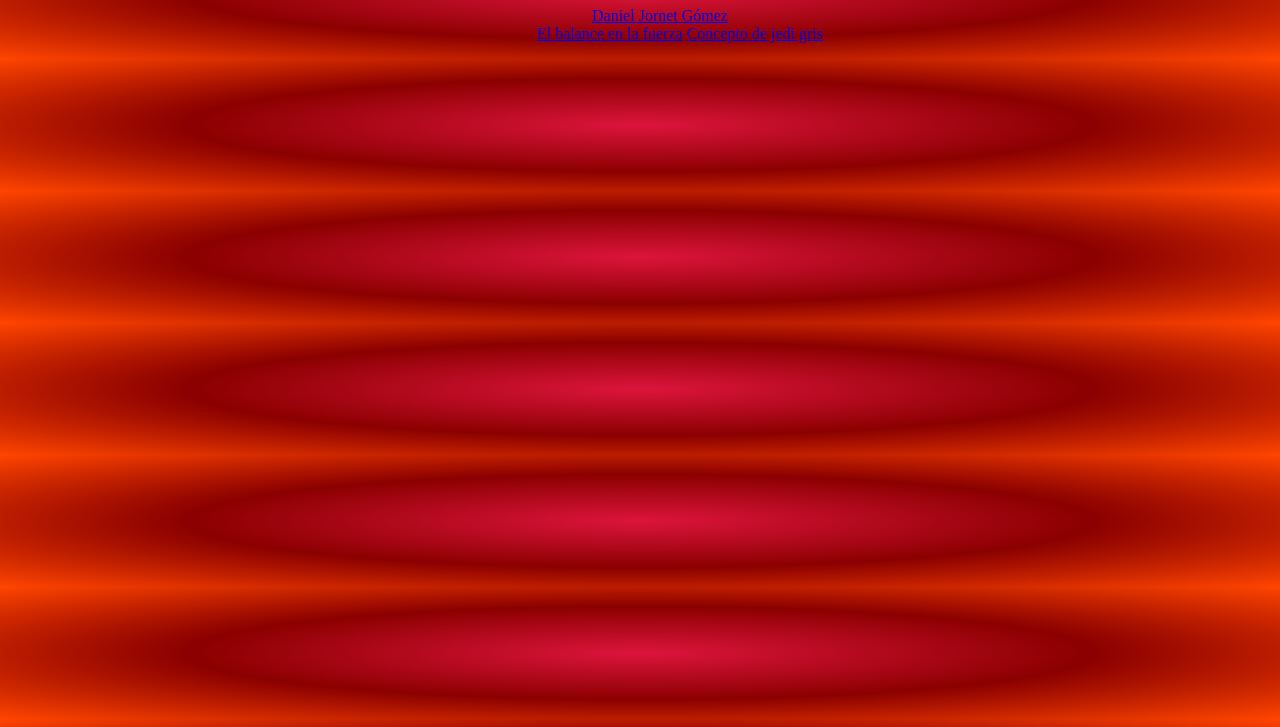
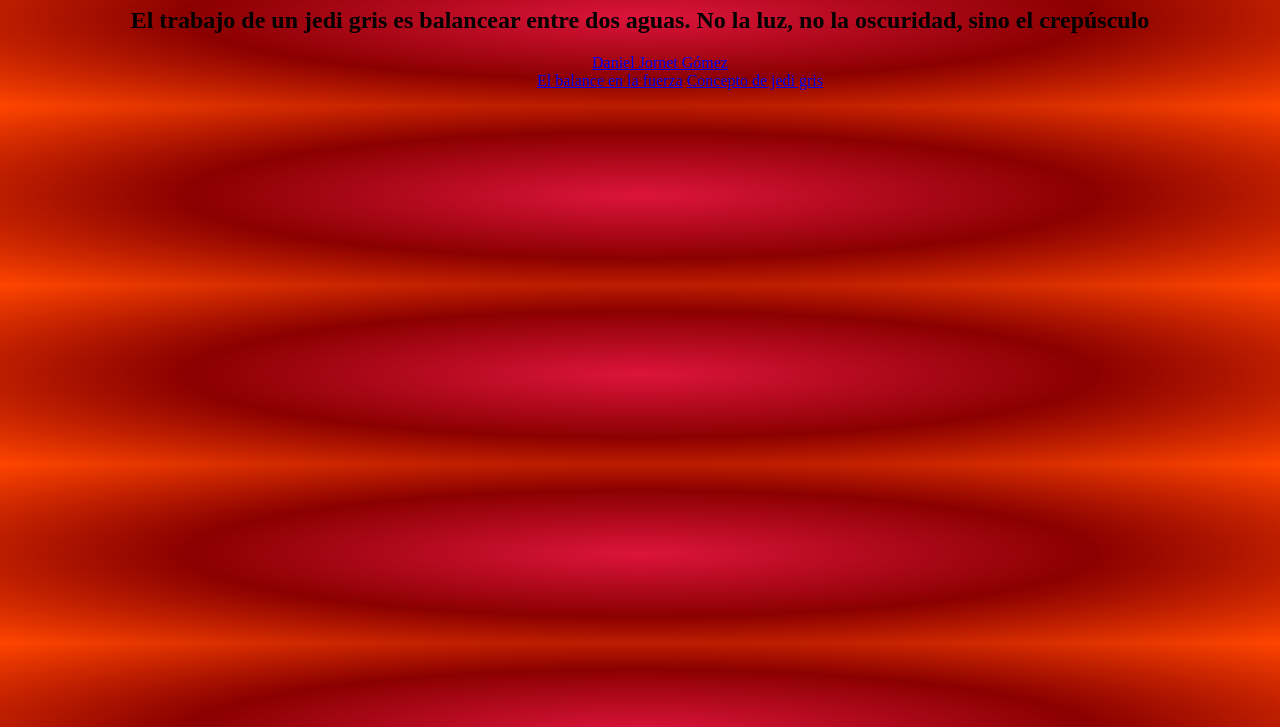
Before and after one commit to Draxler-GJ/intermodular07DJG, a plain HTML site: page index.html in a window 1280 px wide. Shown: the part 73-800 px from the top of the page. Drawn offline with Linux system fonts and the light colour scheme.

Commit message:
Canvis prova desplegament Vercel amb Actions

```diff
--- a/index.html
+++ b/index.html
@@ -8,6 +8,7 @@
 </head>
 <body>
     <h1>LLISTAT DEL GRUP FILA 02</h1>
+    <h2>El trabajo de un jedi gris es balancear entre dos aguas. No la luz, no la oscuridad, sino el crepúsculo</h2>
     <ul>
         <li><a href="include/daniel.html">Daniel Jornet Gómez</a>
             <ul>
```
